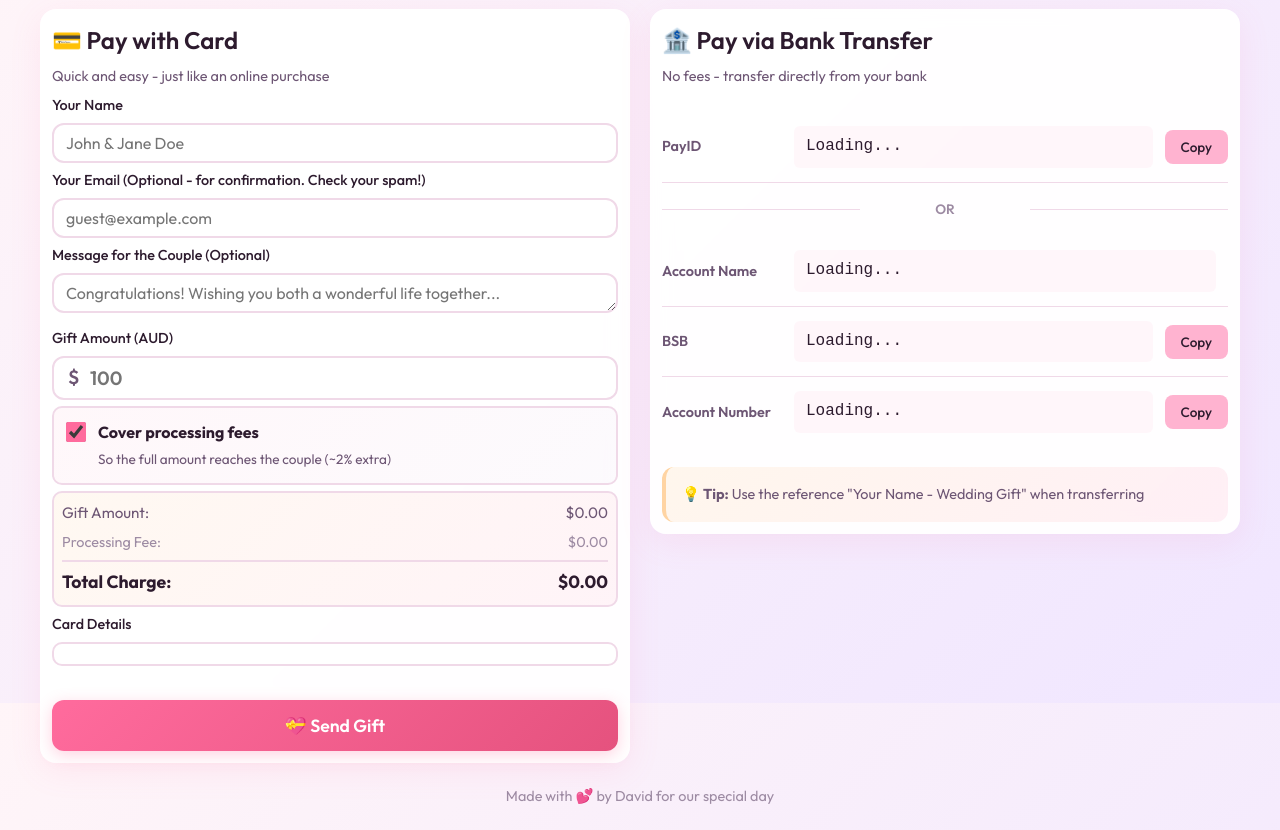
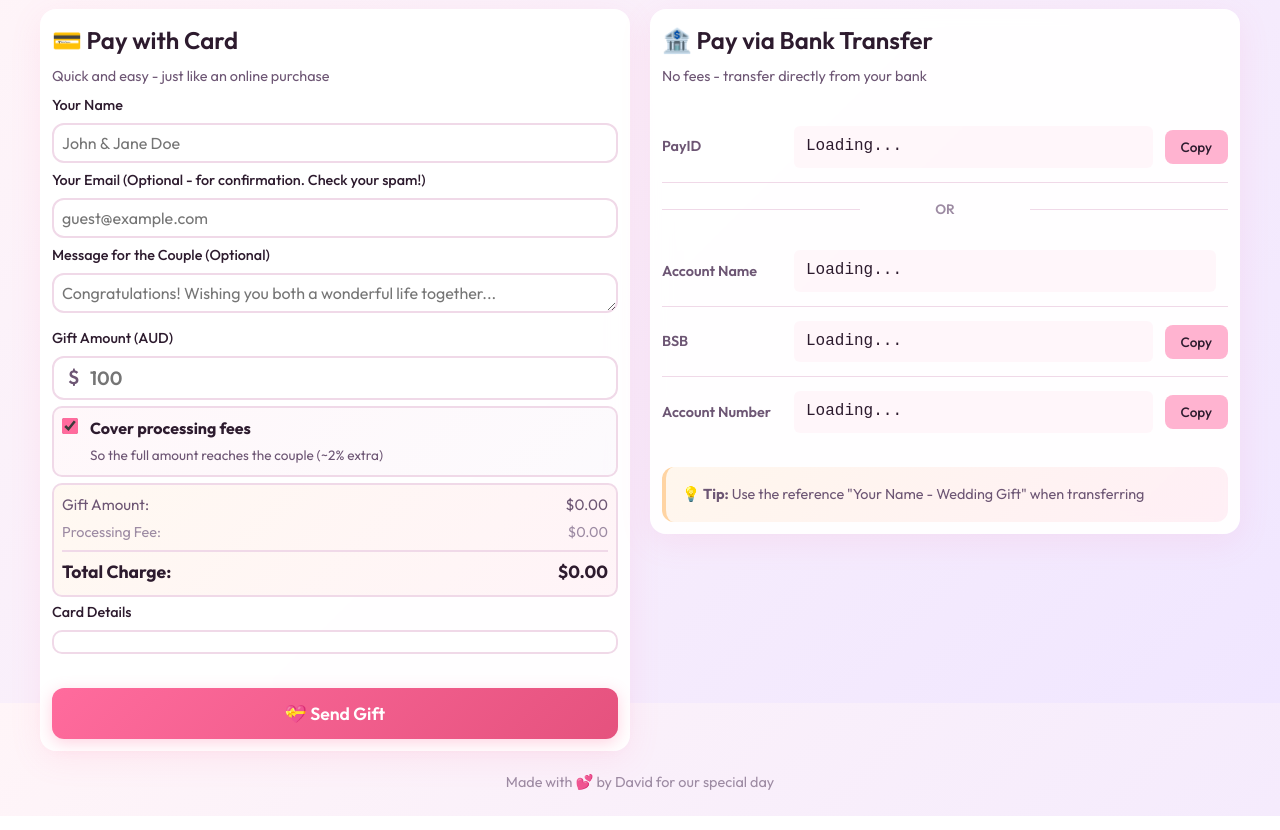
Before and after one commit to GlasDav/WishingWell, a website: page public/index.html in a window 1280 px wide. Shown: the part 97-927 px from the top of the page. Drawn offline with Linux system fonts and the light colour scheme; a script that the page names is missing.

Commit message:
Final compact layout adjustments

```diff
--- a/public/styles.css
+++ b/public/styles.css
@@ -41,7 +41,7 @@ body {
   color: var(--text-primary);
   padding: 6px;
   line-height: 1.6;
-  min-height: 100vh;
+  min-height: 80vh;
   padding: 6px;
 }
 
@@ -54,7 +54,7 @@ body {
 .hero {
   text-align: center;
   margin-bottom: 6px;
-  padding: 6px 20px 6px;
+  padding: 6px 15px 6px;
 }
 
 .hero h1 {
@@ -82,7 +82,7 @@ body {
   display: grid;
   grid-template-columns: 1fr 1fr;
   gap: 20px;
-  margin-bottom: 6px;
+  margin-bottom: 4px;
 }
 
 @media (max-width: 968px) {
@@ -142,7 +142,7 @@ input[type="email"],
 input[type="number"],
 textarea {
   width: 100%;
-  padding: 8px 12px;
+  padding: 8px 8px;
   border: 2px solid var(--border-color);
   border-radius: 12px;
   font-size: 1rem;
@@ -163,7 +163,7 @@ textarea:focus {
 
 textarea {
   resize: vertical;
-  min-height: 20px;
+  min-height: 14px;
 }
 
 /* Amount Input */
@@ -191,7 +191,7 @@ textarea {
 /* Checkbox Styling */
 .checkbox-group {
   background: linear-gradient(135deg, rgba(255, 107, 157, 0.05) 0%, rgba(201, 160, 220, 0.05) 100%);
-  padding: 12px;
+  padding: 8px;
   border-radius: 10px;
   border: 2px solid var(--border-color);
 }
@@ -204,8 +204,8 @@ textarea {
 }
 
 input[type="checkbox"] {
-  width: 20px;
-  height: 20px;
+  width: 16px;
+  height: 16px;
   margin-right: 12px;
   margin-top: 2px;
   cursor: pointer;
@@ -234,14 +234,14 @@ input[type="checkbox"] {
   background: linear-gradient(135deg, rgba(255, 212, 163, 0.15) 0%, rgba(255, 179, 208, 0.15) 100%);
   padding: 8px;
   border-radius: 10px;
-  margin-bottom: 6px;
+  margin-bottom: 4px;
   border: 2px solid var(--border-color);
 }
 
 .summary-row {
   display: flex;
   justify-content: space-between;
-  margin-bottom: 6px;
+  margin-bottom: 4px;
   font-size: 0.95rem;
   color: var(--text-secondary);
 }
```
